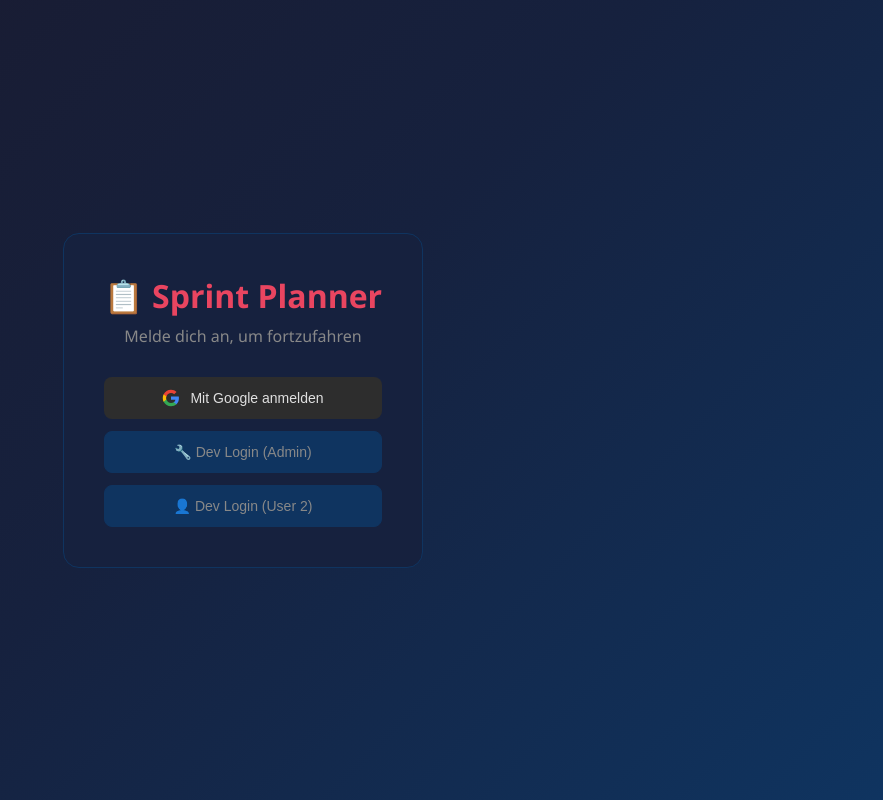
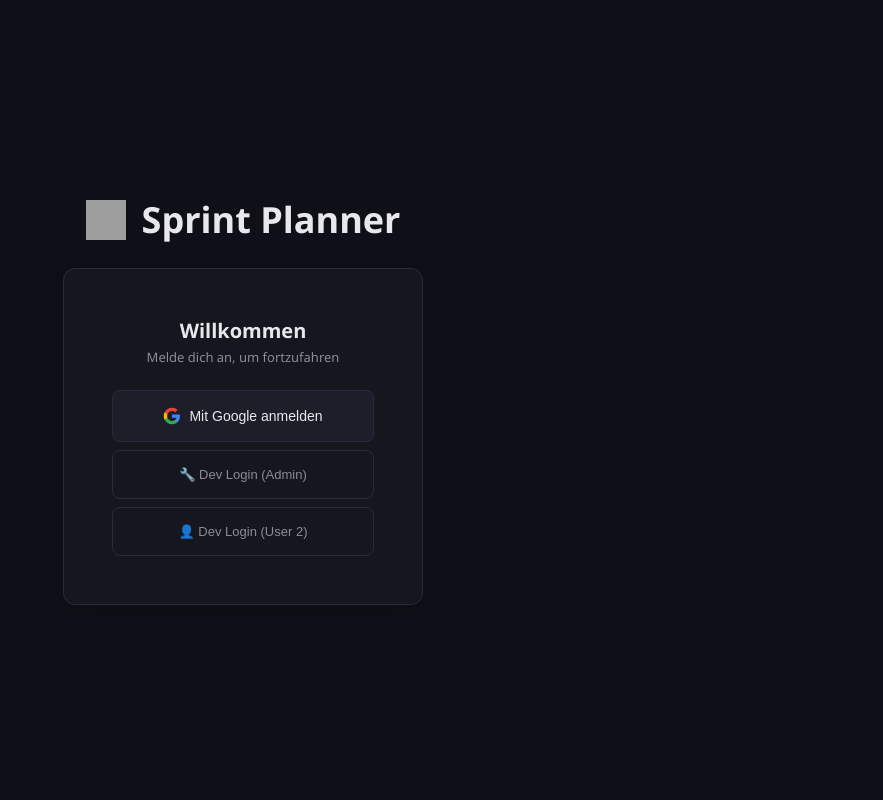
Before and after one commit to hrworks/sprintplanner, a React (Vite) app in the folder sprintplanner-web/: page / in a window 1280 px wide. Shown: the whole page, without its empty margins (397-1280 px from the left). Built offline with nearby package versions, Linux system fonts and the light colour scheme; grey boxes are pictures that could not be loaded.

Commit message:
feat: login page redesign with theme-aware logo

```diff
--- a/sprintplanner-web/src/pages/Login/Login.styles.ts
+++ b/sprintplanner-web/src/pages/Login/Login.styles.ts
@@ -1,73 +1,113 @@
 import styled from '@emotion/styled';
-import { getColors } from '@/styles';
-import { ThemeMode } from '@/styles';
+import { t, ThemeMode } from '@/styles';
 
-export const StyledContainer = styled.div<{ $mode: ThemeMode }>`
+export const Container = styled.div<{ $mode: ThemeMode }>`
   min-height: 100vh;
-  background: ${p => p.$mode === 'dark'
-    ? 'linear-gradient(135deg, #1a1a2e 0%, #16213e 50%, #0f3460 100%)'
-    : 'linear-gradient(135deg, #667eea 0%, #764ba2 100%)'};
+  background: ${p => t(p.$mode).canvas};
   display: flex;
   align-items: center;
   justify-content: center;
 `;
 
-export const StyledCard = styled.div<{ $mode: ThemeMode }>`
-  background: ${p => getColors(p.$mode).bgSecondary};
-  border: 1px solid ${p => getColors(p.$mode).border};
-  border-radius: 16px;
-  padding: 40px;
-  text-align: center;
-  min-width: 320px;
+export const Wrapper = styled.div`
+  display: flex;
+  flex-direction: column;
+  align-items: center;
 `;
 
-export const StyledTitle = styled.h1<{ $mode: ThemeMode }>`
-  color: ${p => getColors(p.$mode).accent};
-  margin-bottom: 8px;
-  font-size: 2em;
+export const Brand = styled.div`
+  display: flex;
+  align-items: center;
+  gap: ${t('dark').space.md};
+  margin-bottom: ${t('dark').space.lg};
 `;
 
-export const StyledSubtitle = styled.p<{ $mode: ThemeMode }>`
-  color: ${p => getColors(p.$mode).textSecondary};
-  margin-bottom: 30px;
+export const Logo = styled.img`
+  width: 40px;
+  height: 40px;
 `;
 
-export const StyledButtons = styled.div`
+export const BrandName = styled.span<{ $mode: ThemeMode }>`
+  color: ${p => t(p.$mode).ink};
+  font-size: 2.25rem;
+  font-weight: 600;
+`;
+
+export const Card = styled.div<{ $mode: ThemeMode }>`
+  background: ${p => t(p.$mode).board};
+  border: 1px solid ${p => t(p.$mode).stroke};
+  border-radius: ${t('dark').radius.lg};
+  padding: ${t('dark').space.xxl};
+  text-align: center;
+  min-width: 360px;
+  box-shadow: ${t('dark').shadow.lg};
+`;
+
+export const Title = styled.h1<{ $mode: ThemeMode }>`
+  color: ${p => t(p.$mode).ink};
+  margin: 0 0 ${t('dark').space.xs};
+  font-size: ${t('dark').fontSize.lg};
+  font-weight: 600;
+`;
+
+export const Subtitle = styled.p<{ $mode: ThemeMode }>`
+  color: ${p => t(p.$mode).inkMuted};
+  margin: 0 0 ${t('dark').space.lg};
+  font-size: ${t('dark').fontSize.sm};
+`;
+
+export const Buttons = styled.div`
   display: flex;
   flex-direction: column;
-  gap: 12px;
+  gap: ${t('dark').space.sm};
 `;
 
-export const StyledGoogleBtn = styled.button<{ $mode: ThemeMode }>`
+export const GoogleBtn = styled.button<{ $mode: ThemeMode }>`
   display: flex;
   align-items: center;
   justify-content: center;
-  gap: 10px;
-  padding: 12px 24px;
-  background: ${p => p.$mode === 'dark' ? '#2d2d2d' : 'white'};
-  color: ${p => p.$mode === 'dark' ? '#e0e0e0' : '#333'};
-  border: none;
-  border-radius: 8px;
-  font-size: 14px;
+  gap: ${t('dark').space.sm};
+  padding: ${t('dark').space.md};
+  background: ${p => t(p.$mode).panel};
+  color: ${p => t(p.$mode).ink};
+  border: 1px solid ${p => t(p.$mode).stroke};
+  border-radius: ${t('dark').radius.md};
+  font-size: ${t('dark').fontSize.base};
   cursor: pointer;
+  transition: all ${t('dark').transition.fast};
 
   &:hover {
-    background: ${p => p.$mode === 'dark' ? '#3d3d3d' : '#f5f5f5'};
+    border-color: ${p => t(p.$mode).action};
+    background: ${p => t(p.$mode).actionMuted};
   }
 `;
 
-export const StyledDevBtn = styled.button<{ $mode: ThemeMode }>`
-  padding: 12px 24px;
-  background: ${p => getColors(p.$mode).bgTertiary};
-  color: ${p => getColors(p.$mode).textSecondary};
-  border: 1px solid ${p => getColors(p.$mode).border};
-  border-radius: 8px;
-  font-size: 14px;
+export const DevBtn = styled.button<{ $mode: ThemeMode }>`
+  padding: ${t('dark').space.md};
+  background: transparent;
+  color: ${p => t(p.$mode).inkMuted};
+  border: 1px solid ${p => t(p.$mode).stroke};
+  border-radius: ${t('dark').radius.md};
+  font-size: ${t('dark').fontSize.sm};
   cursor: pointer;
+  transition: all ${t('dark').transition.fast};
 
   &:hover {
-    color: ${p => getColors(p.$mode).textPrimary};
+    color: ${p => t(p.$mode).ink};
+    border-color: ${p => t(p.$mode).inkMuted};
   }
 `;
 
-export const S = { StyledContainer, StyledCard, StyledTitle, StyledSubtitle, StyledButtons, StyledGoogleBtn, StyledDevBtn };
+export const S = {
+  StyledContainer: Container,
+  StyledWrapper: Wrapper,
+  StyledBrand: Brand,
+  StyledLogo: Logo,
+  StyledBrandName: BrandName,
+  StyledCard: Card,
+  StyledTitle: Title,
+  StyledSubtitle: Subtitle,
+  StyledButtons: Buttons,
+  StyledGoogleBtn: GoogleBtn,
+  StyledDevBtn: DevBtn
+};
--- a/sprintplanner-web/src/pages/Login/Login.tsx
+++ b/sprintplanner-web/src/pages/Login/Login.tsx
@@ -41,10 +41,15 @@ export const Login = () => {
 
   return (
     <S.StyledContainer $mode={theme}>
-      <S.StyledCard $mode={theme}>
-        <S.StyledTitle $mode={theme}>📋 Sprint Planner</S.StyledTitle>
-        <S.StyledSubtitle $mode={theme}>Melde dich an, um fortzufahren</S.StyledSubtitle>
-        <S.StyledButtons>
+      <S.StyledWrapper>
+        <S.StyledBrand>
+          <S.StyledLogo src={theme === 'dark' ? '/logo_white.png' : '/logo_black.png'} alt="Sprint Planner" />
+          <S.StyledBrandName $mode={theme}>Sprint Planner</S.StyledBrandName>
+        </S.StyledBrand>
+        <S.StyledCard $mode={theme}>
+          <S.StyledTitle $mode={theme}>Willkommen</S.StyledTitle>
+          <S.StyledSubtitle $mode={theme}>Melde dich an, um fortzufahren</S.StyledSubtitle>
+          <S.StyledButtons>
           <S.StyledGoogleBtn $mode={theme} onClick={handleGoogleLogin}>
             <svg width="18" height="18" viewBox="0 0 24 24">
               <path fill="#4285F4" d="M22.56 12.25c0-.78-.07-1.53-.2-2.25H12v4.26h5.92c-.26 1.37-1.04 2.53-2.21 3.31v2.77h3.57c2.08-1.92 3.28-4.74 3.28-8.09z"/>
@@ -65,7 +70,8 @@ export const Login = () => {
             </>
           )}
         </S.StyledButtons>
-      </S.StyledCard>
+        </S.StyledCard>
+      </S.StyledWrapper>
     </S.StyledContainer>
   );
 };
```
